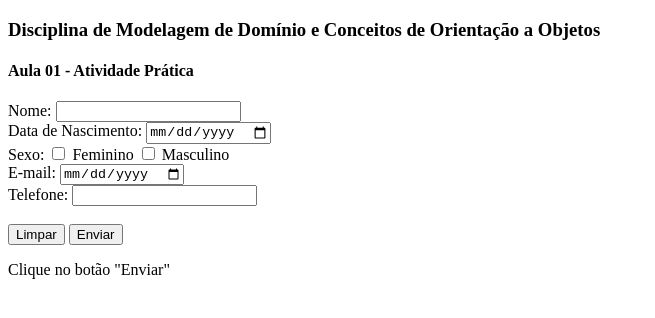
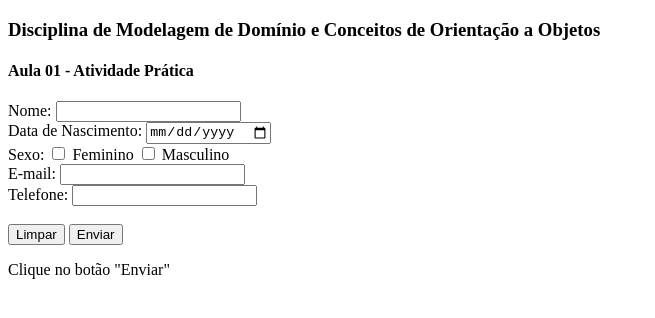
Before and after one commit to rafaelalves2277/imc, a plain HTML site: page index.html in a window 1280 px wide. Shown: the whole page, without its empty margins (0-655 px from the left). Drawn offline with Linux system fonts and the light colour scheme.

Commit message:
Update index.html

```diff
--- a/index.html
+++ b/index.html
@@ -20,7 +20,7 @@
   <input type="checkbox" name="sexo2" value="Masculino">
   <label for="vehicle1"> Masculino</label><br>
   <label for="email">E-mail:</label>
-  <input type="date" name="email"><br>
+  <input type="string" name="email"><br>
   <label for="tel">Telefone:</label>
   <input type="email" name="tel"><br><br>
   <input type="reset" value="Limpar">
```
